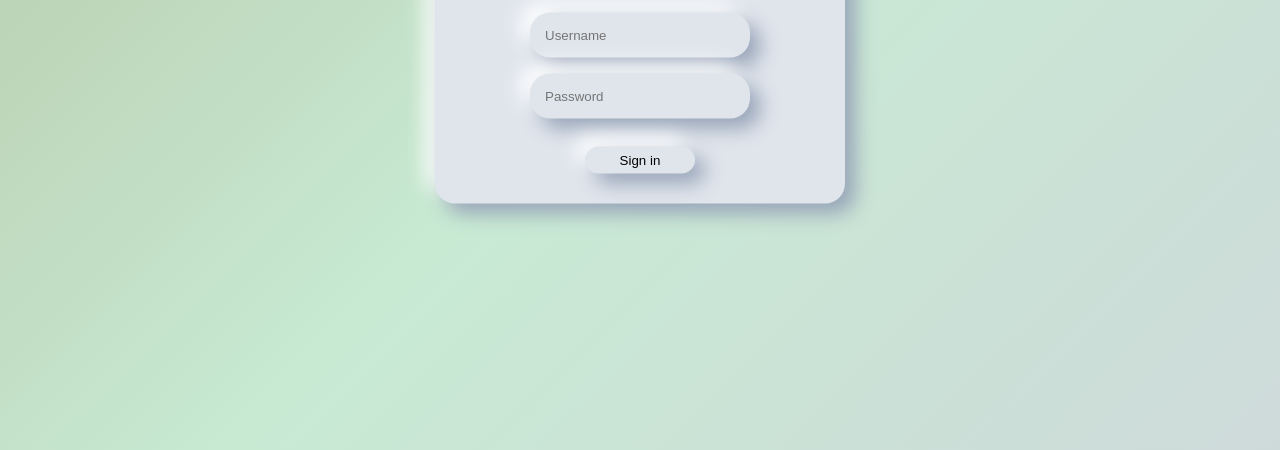
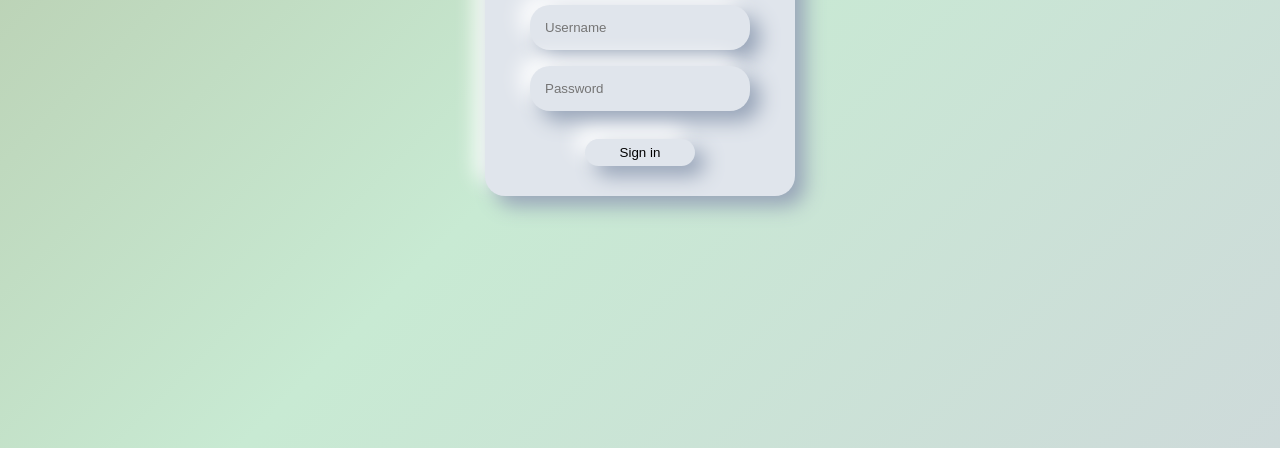
Before and after one commit to GuiPereira8/teste-de-tela-de-login, a plain HTML site: page index.html in a window 1280 px wide. Shown: the part 352-802 px from the top of the page. Drawn offline with Linux system fonts and the light colour scheme.

Commit message:
Update style.css

```diff
--- a/style.css
+++ b/style.css
@@ -1,12 +1,17 @@
 @charset "UTF-8";
 
+* {
+    margin: 0px;
+    padding: 0px;
+}
 body {
-    height: 98.3vh;
+    height: 100vh;
     font-family: Arial, Helvetica, sans-serif;
     background-image: linear-gradient(-45deg, #CEDADA, #C8EAD3,#B6C8A9);
 }
 .caixaphic > h1 {
     font-family: Arial, Helvetica, sans-serif;
+    padding: 15px;
     font-size: 2em;
     font-weight: 500;
     text-transform: uppercase;
@@ -26,7 +31,7 @@ body {
 
 div#container {
     position: relative;
-    height: 98.3vh;
+    height: 100vh;
 
 }
 
@@ -41,12 +46,12 @@ div#container {
     justify-content: center;
     align-items: center;
     padding: 30px;
-    width: 350px;
+    min-width: 250px;
     text-align: center;
 }
 
 .caixaphic-input {
-    width: 190px;
+    min-width: 190px;
     padding: 15px;
     margin: 8px;
     box-shadow: inset -10px -10px -20px #ffff;
```
